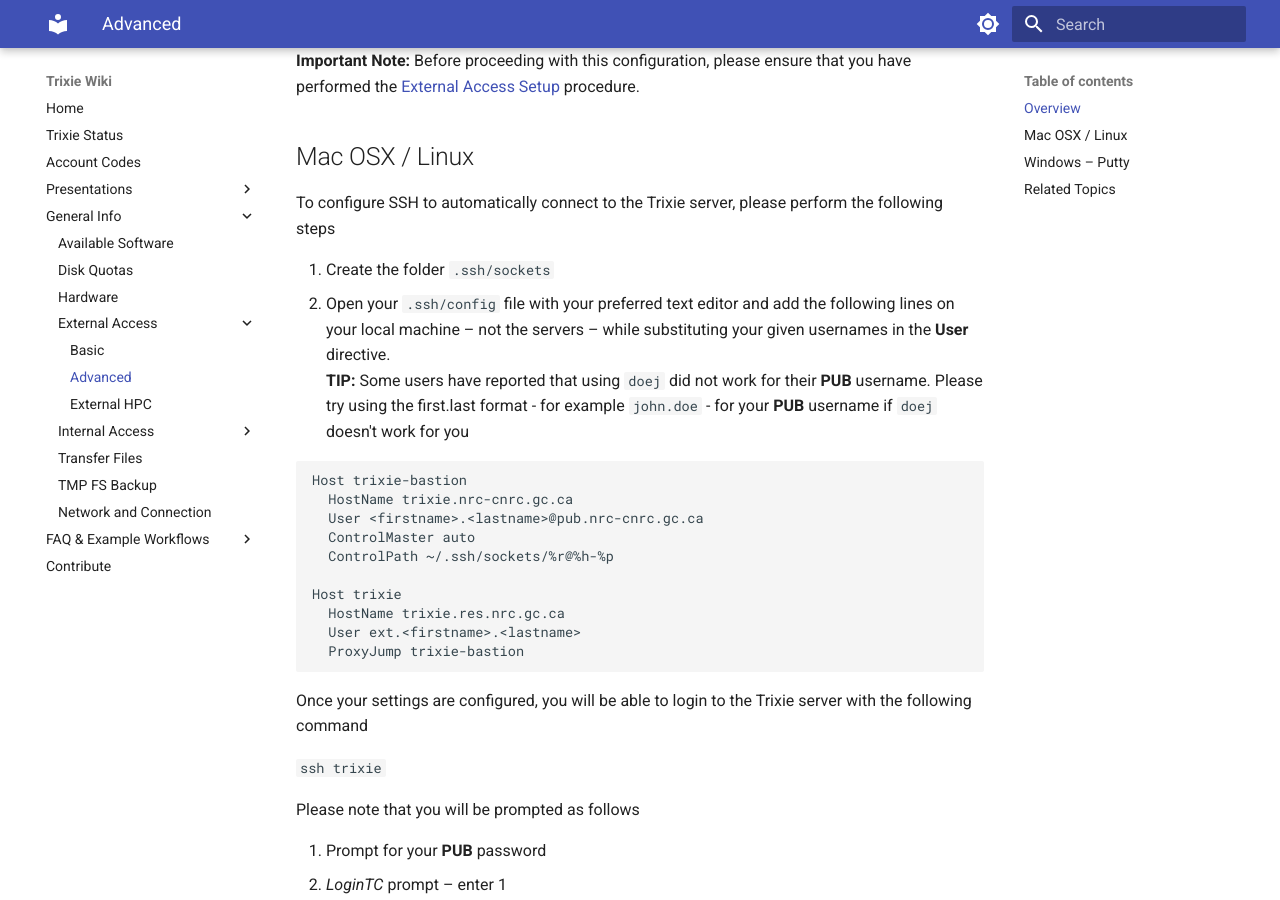
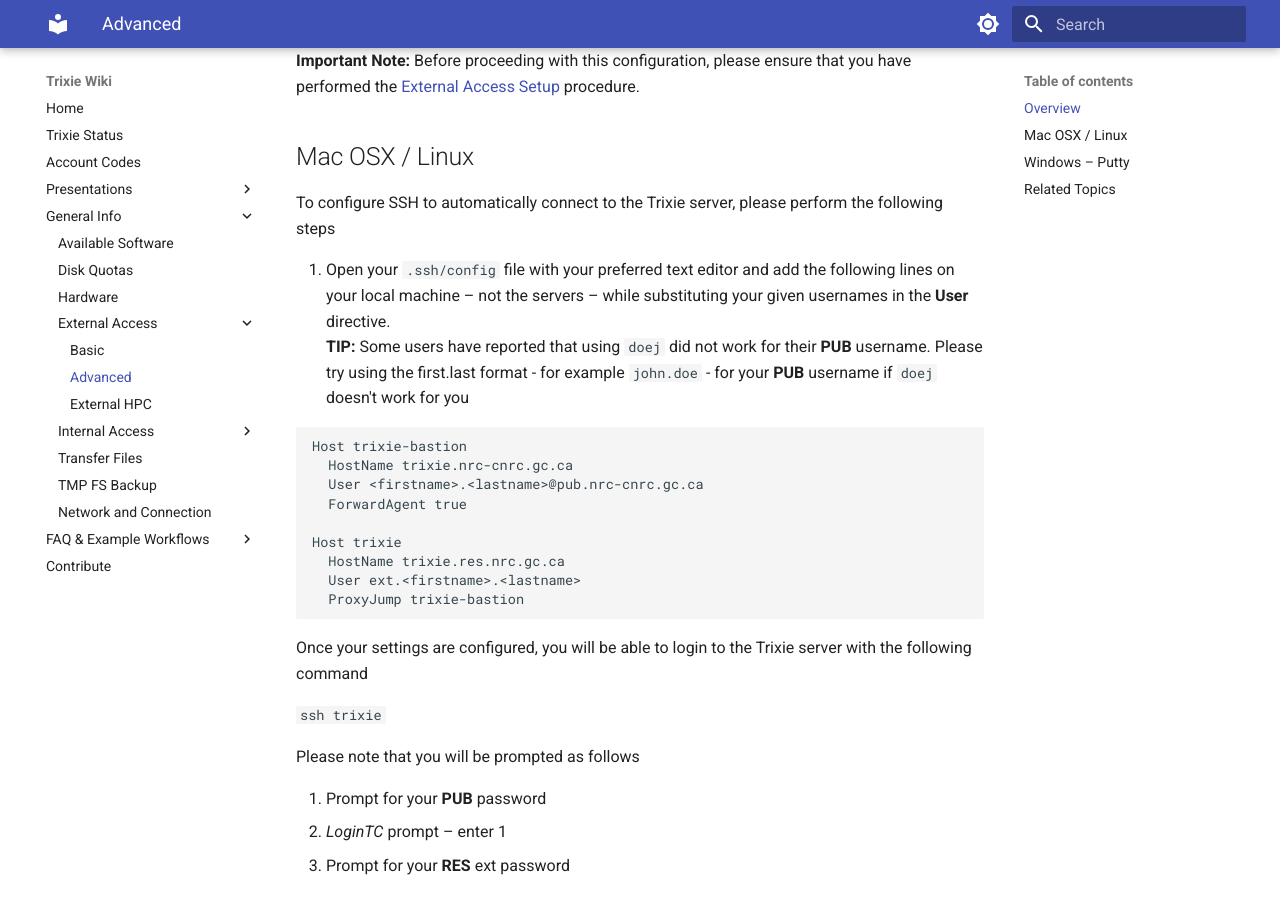
Before and after one commit to ai4d-iasc/trixie, an MkDocs documentation site: the page built from docs/External-Access-Advanced-Configuration.md, in a window 1280 px wide and 900 px high, scrolled down 301 px. Built offline with MkDocs 1.6.1 and Material for MkDocs 9.7.7, drawn with Linux system fonts in a browser that asks for light colours.

Commit message:
Doce: Updated the ssh advanced pages

```diff
--- a/docs/External-Access-Advanced-Configuration.md
+++ b/docs/External-Access-Advanced-Configuration.md
@@ -14,7 +14,6 @@
 
 To configure SSH to automatically connect to the Trixie server, please perform the following steps
 
-1. Create the folder ``.ssh/sockets``
 1. Open your ``.ssh/config`` file with your preferred text editor and add the following lines on
    your local machine – not the servers – while substituting your given usernames in the **User**
    directive.<br>
@@ -26,8 +25,7 @@
 Host trixie-bastion
   HostName trixie.nrc-cnrc.gc.ca
   User <firstname>.<lastname>@pub.nrc-cnrc.gc.ca
-  ControlMaster auto
-  ControlPath ~/.ssh/sockets/%r@%h-%p
+  ForwardAgent true
 
 Host trixie
   HostName trixie.res.nrc.gc.ca
```
Also changed, not shown: docs/Internal-Access-Advanced-Configuration.md (+1 -3 lines).
